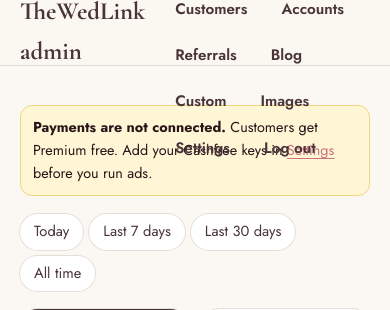
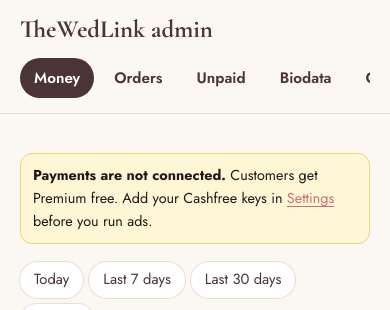
Before and after one commit to dibindenny1998/swift, a PHP site: page /admin/ in a window 390 px wide. Shown: the top 310 px of the page. Run offline with PHP 8.4, Linux system fonts and the light colour scheme; the visitor is signed in with stand-in values (Sample User, id 1); some libraries are stand-ins or nearby versions.

Commit message:
Admin: menu no longer overlaps content on phones
Co-Authored-By: Claude Opus 5.5 <noreply@anthropic.com>
Claude-Session: https://claude.ai/code/session_01HTLJ5qXdA6w9sojxHduBi6

```diff
--- a/admin/index.php
+++ b/admin/index.php
@@ -172,6 +172,13 @@ site_head('Admin | ' . setting('brand'));
 <body>
 <style>
   .adm-nav { display: flex; gap: 6px; flex-wrap: wrap; }
+  header.top { position: static; }
+  header.top .top-in { height: auto; min-height: 64px; flex-wrap: wrap; padding: 10px 0; }
+  @media (max-width: 800px) {
+    header.top .top-in { flex-direction: column; align-items: flex-start; gap: 8px; }
+    .adm-nav { flex-wrap: nowrap; overflow-x: auto; width: 100%; padding-bottom: 4px; -webkit-overflow-scrolling: touch; scrollbar-width: none; }
+    .adm-nav a { flex: none; }
+  }
   .adm-nav a { padding: 8px 14px; border-radius: 99px; text-decoration: none; color: var(--plum); font-weight: 600; font-size: .95rem; }
   .adm-nav a.on { background: var(--plum); color: #fff; }
   .adm { padding: 26px 0 80px; }
```
